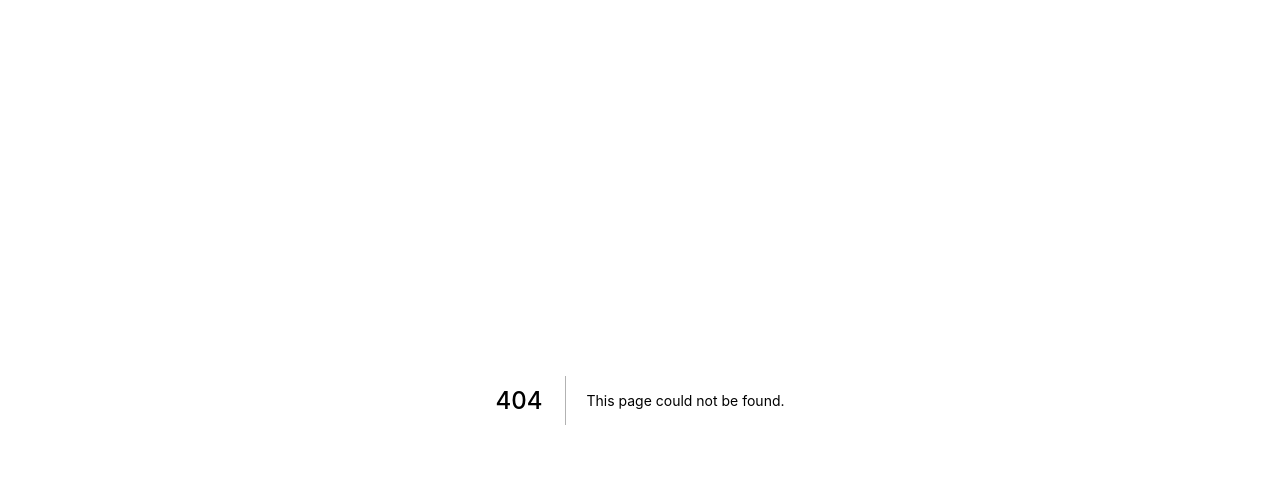
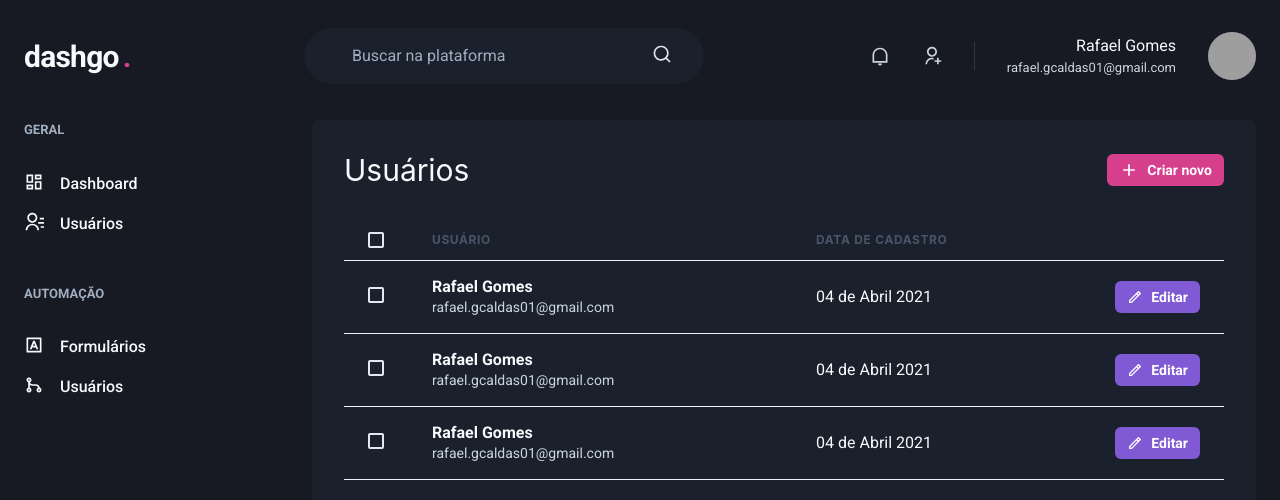
Before and after one commit to rafaelgcaldas/dashgo, a Next.js app: page /users in a window 1280 px wide. Before the commit this address had no page. Shown: the top 500 px of the page. Built offline with nearby package versions, Linux system fonts and the light colour scheme; grey boxes are pictures that could not be loaded.

Commit message:
User list page

```diff
--- a/src/components/Form/Header.tsx
+++ b/src/components/Header.tsx
@@ -1,7 +1,7 @@
 import { Flex, Text, Input, Icon, HStack, Box, Avatar } from '@chakra-ui/react'
 import { RiNotificationLine, RiSearchLine, RiUserAddLine } from 'react-icons/ri'
 
-export default function Header() {
+export function Header() {
   return (
     <Flex
       as="header"
--- a/src/pages/dashboard.tsx
+++ b/src/pages/dashboard.tsx
@@ -2,7 +2,7 @@
 
 import { Flex, SimpleGrid, Box, Text, theme } from "@chakra-ui/react"
 
-import Header from "../components/Form/Header"
+import { Header } from "../components/Header"
 import { Sidebar } from "../components/Sidebar"
 import { ApexOptions } from 'apexcharts'
 
--- /dev/null
+++ b/src/pages/users/index.tsx
@@ -0,0 +1,112 @@
+import { Box, Flex, Heading, Button, Icon, Table, Thead, Th, Checkbox, Tbody, Tr, Td, Text } from '@chakra-ui/react'
+import { RiAddLine, RiPencilLine } from 'react-icons/ri'
+
+import { Header } from '../../components/Header'
+import { Sidebar } from '../../components/Sidebar'
+
+export default function UserList() {
+  return (
+    <Box>
+      <Header />
+
+      <Flex w="100%" my="6" maxWidth={1480} mx="auto" px="6">
+        <Sidebar />
+
+        <Box flex="1" borderRadius={8} bg="gray.800" p="8">
+          <Flex mb="8" justify="space-between" align="center">
+            <Heading size="lg" fontWeight="normal">
+              Usuários
+            </Heading>
+            <Button
+              as="a"
+              size="sm"
+              fontSize="sm"
+              colorScheme="pink"
+              leftIcon={<Icon as={RiAddLine} fontSize="20" />}
+            >
+              Criar novo
+            </Button>
+          </Flex>
+
+          <Table>
+            <Thead>
+              <Tr>
+                <Th px="6" color="gray.300" width="8">
+                  <Checkbox colorScheme='pink' />
+                </Th>
+                <Th>Usuário</Th>
+                <Th>Data de Cadastro</Th>
+                <Th width="8"></Th>
+              </Tr>
+            </Thead>
+            <Tbody>
+              <Tr px="6">
+                <Td><Checkbox colorScheme='pink' /></Td>
+                <Td>
+                  <Box>
+                    <Text fontWeight="bold">Rafael Gomes</Text>
+                    <Text fontSize="sm" color="gray.300">rafael.gcaldas01@gmail.com</Text>
+                  </Box>
+                </Td>
+                <Td>04 de Abril 2021</Td>
+                <Td>
+                <Button
+                  as="a"
+                  size="sm"
+                  fontSize="sm"
+                  colorScheme="purple"
+                  leftIcon={<Icon as={RiPencilLine} fontSize="16"/>}
+                >
+                  Editar
+                </Button>
+                </Td>
+              </Tr>
+              <Tr px="6">
+                <Td><Checkbox colorScheme='pink' /></Td>
+                <Td>
+                  <Box>
+                    <Text fontWeight="bold">Rafael Gomes</Text>
+                    <Text fontSize="sm" color="gray.300">rafael.gcaldas01@gmail.com</Text>
+                  </Box>
+                </Td>
+                <Td>04 de Abril 2021</Td>
+                <Td>
+                <Button
+                  as="a"
+                  size="sm"
+                  fontSize="sm"
+                  colorScheme="purple"
+                  leftIcon={<Icon as={RiPencilLine} fontSize="16"/>}
+                >
+                  Editar
+                </Button>
+                </Td>
+              </Tr>
+              <Tr px="6">
+                <Td><Checkbox colorScheme='pink' /></Td>
+                <Td>
+                  <Box>
+                    <Text fontWeight="bold">Rafael Gomes</Text>
+                    <Text fontSize="sm" color="gray.300">rafael.gcaldas01@gmail.com</Text>
+                  </Box>
+                </Td>
+                <Td>04 de Abril 2021</Td>
+                <Td>
+                <Button
+                  as="a"
+                  size="sm"
+                  fontSize="sm"
+                  colorScheme="purple"
+                  leftIcon={<Icon as={RiPencilLine} fontSize="16"/>}
+                >
+                  Editar
+                </Button>
+                </Td>
+              </Tr>
+            </Tbody>
+          </Table>
+        </Box>
+      </Flex>
+    </Box>
+  )
+}
```
